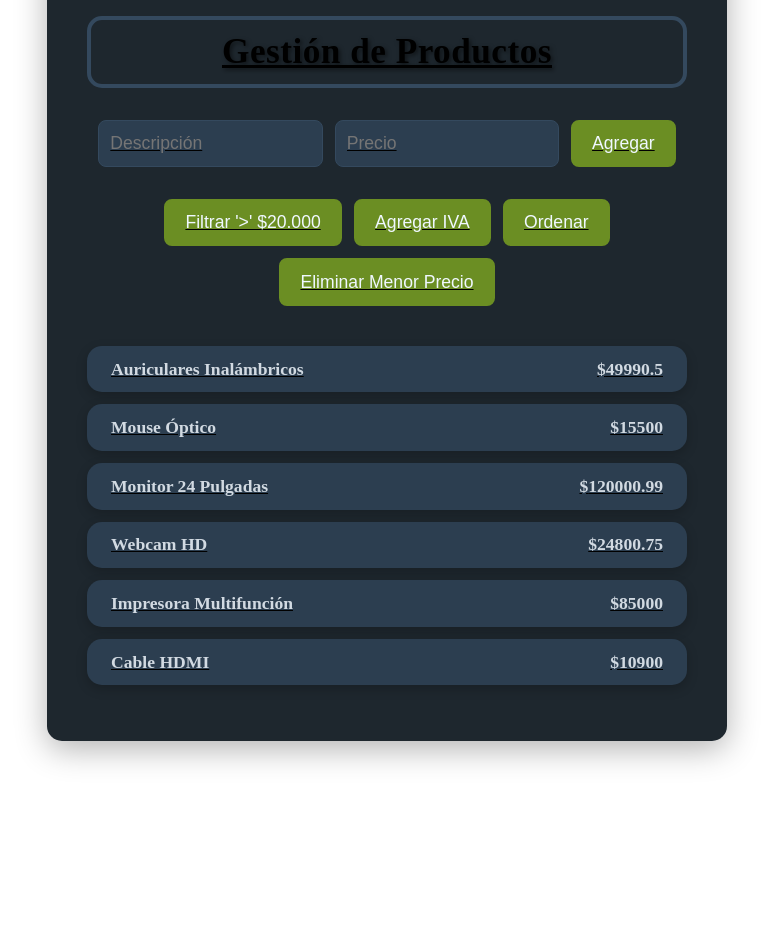
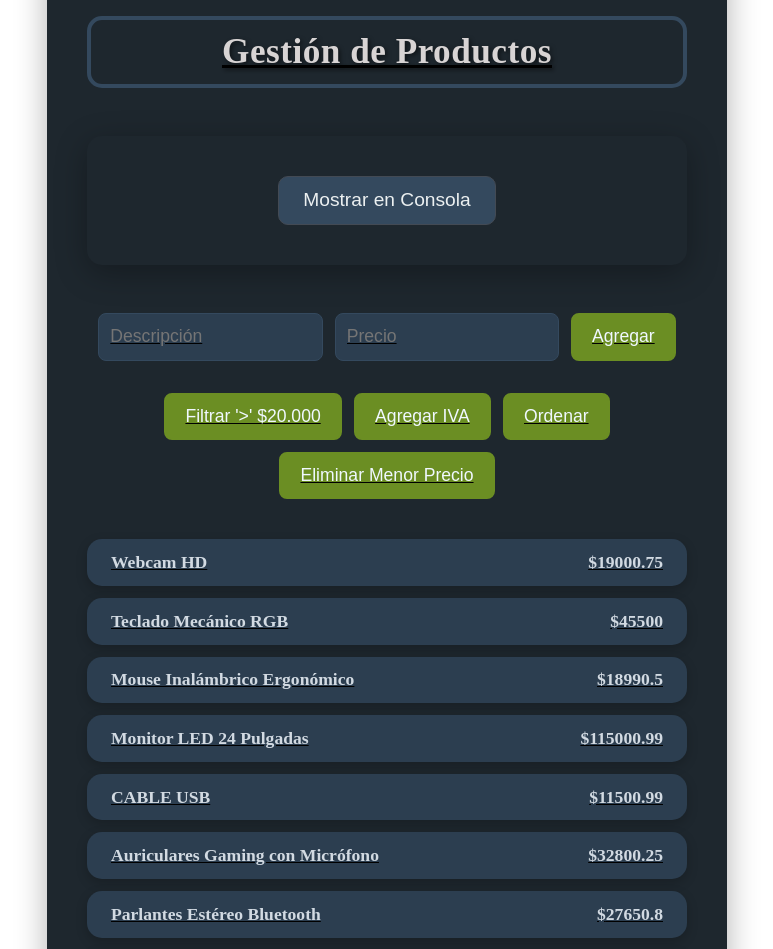
Before and after one commit to valenmadrigal/tp03PV2025Grupo20, a React (Vite) app: page / in a window 1280 px wide. Shown: the part 160-1109 px from the top of the page, without its empty margins (253-1026 px from the left). Before the commit the page ends 949 px from the top, so only its background shows below. Built offline with nearby package versions, Linux system fonts and the light colour scheme.

Commit message:
Ultimos Cambos en producto "Franco Arcibia"

```diff
--- a/src/assets/component/Productos.jsx
+++ b/src/assets/component/Productos.jsx
@@ -4,12 +4,18 @@ import '../css/producto.css';
 
 function Producto() {
   const [productos, setProductos] = useState([
-    { descripcion: "Auriculares Inalámbricos", precio: 49990.5 },
-    { descripcion: "Mouse Óptico", precio: 15500 },
-    { descripcion: "Monitor 24 Pulgadas", precio: 120000.99 },
-    { descripcion: "Webcam HD", precio: 24800.75 },
-    { descripcion: "Impresora Multifunción", precio: 85000 },
-    { descripcion: "Cable HDMI", precio: 10900 },]);
+     { descripcion: "Webcam HD", precio: 19000.75 },
+  { descripcion: "Teclado Mecánico RGB", precio: 45500.00 },
+  { descripcion: "Mouse Inalámbrico Ergonómico", precio: 18990.50 },
+  { descripcion: "Monitor LED 24 Pulgadas", precio: 115000.99 },
+  { descripcion: "CABLE USB", precio: 11500.99 },
+  { descripcion: "Auriculares Gaming con Micrófono", precio: 32800.25 },
+  { descripcion: "Parlantes Estéreo Bluetooth", precio: 27650.80 },
+  { descripcion: "Silla de Escritorio Ergonómica", precio: 89999.00 },
+  { descripcion: "Impresora Multifunción a Color", precio: 152000.60 },
+  { descripcion: "Disco Duro Externo 1TB", precio: 68700.45 },
+  { descripcion: "Memoria RAM 16GB DDR4", precio: 51300.10 },]);
+
   const [productosOriginales, setProductosOriginales] = useState([]);
   const [descripcion, setDescripcion] = useState('');
   const [precio, setPrecio] = useState('');
@@ -71,8 +77,28 @@ function Producto() {
   };
    return (
     <div className="producto-wrapper">
+
       <h2 className="producto-titulo">Gestión de Productos</h2>
+      <div className="producto-wrapper">
 
+      <button
+          onClick={mostrarProductos}
+          style={{
+            backgroundColor: '#34495e',
+            color: '#ecf0f1',
+            border: '1px solid #434a54',
+            borderRadius: '10px',
+            padding: '0.8rem 1.5rem',
+            fontSize: '1.2rem',
+            cursor: 'pointer',
+            transition: 'background-color 0.3s ease',
+          }}
+          onMouseEnter={(e) => (e.target.style.backgroundColor = '#434a54')}
+          onMouseLeave={(e) => (e.target.style.backgroundColor = '#34495e')}
+        >
+          Mostrar en Consola
+        </button>
+    </div>
       <div className="producto-formulario">
         <input
           type="text"
@@ -88,6 +114,8 @@ function Producto() {
         />
         <button onClick={agregarProducto}>Agregar</button>
       </div>
+
+
 
       <div className="producto-botones">
         <button onClick={filtrarProductos}>Filtrar '&gt;' $20.000</button>
--- a/src/assets/css/producto.css
+++ b/src/assets/css/producto.css
@@ -9,7 +9,7 @@
 }
 
 .producto-titulo {
-  color: #000000;
+  color: #d8d4d4;
   border: 4px solid #34495e;
   border-radius: 15px;
   padding: 0.75rem 1.5rem;
```
